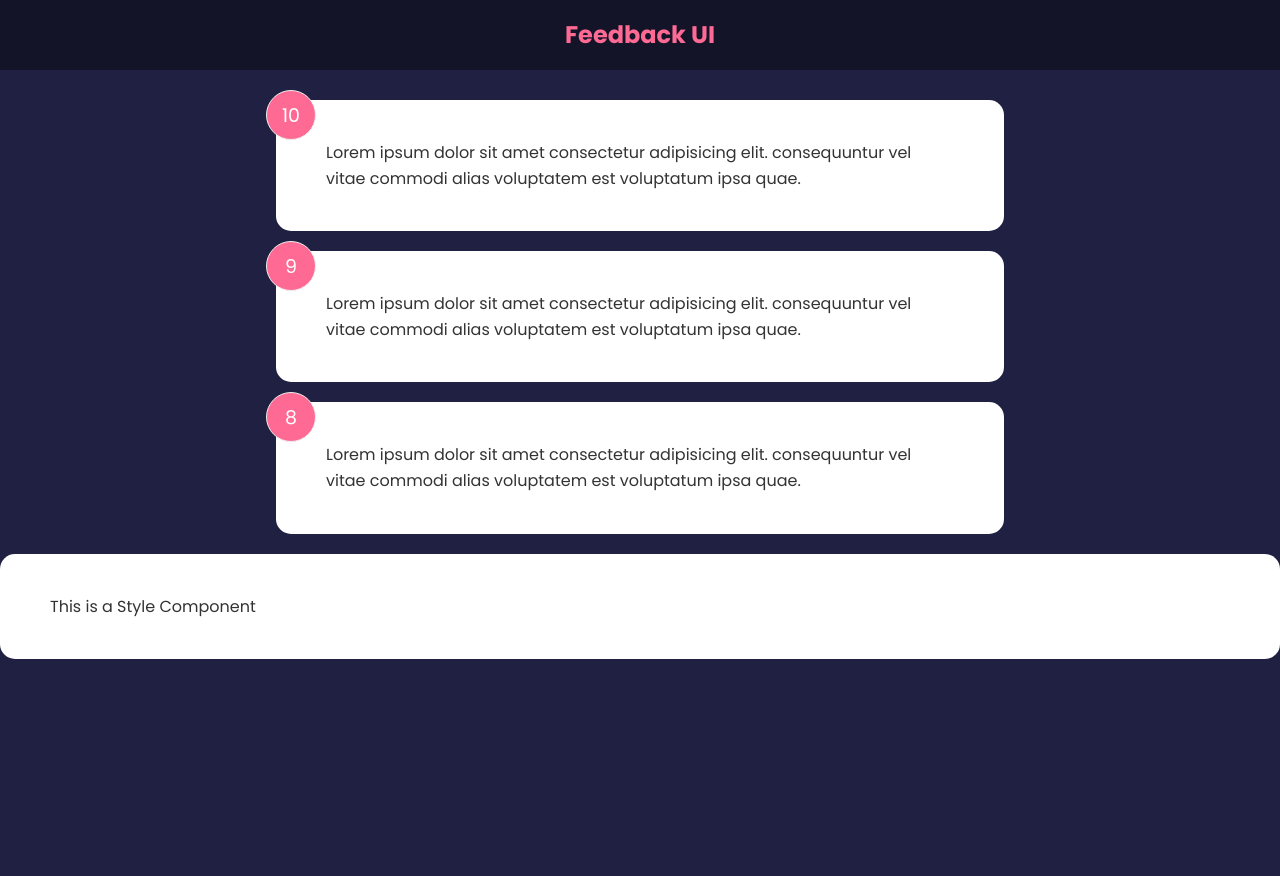
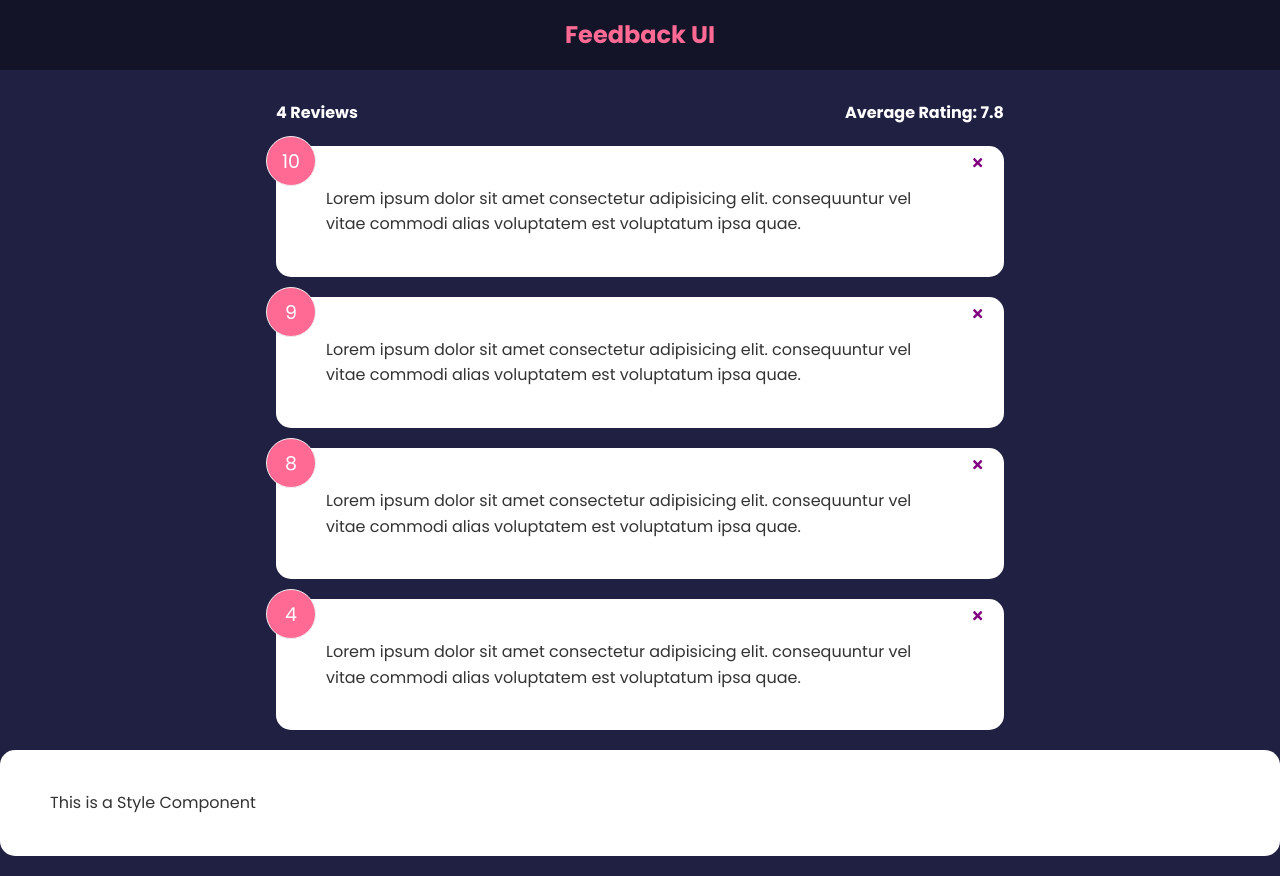
Before and after one commit to codeScarabee/myapp, a React (Create React App) app: page / in a window 1280 px wide. Before the commit the page ends 800 px from the top, so only its background shows below. Built offline with nearby package versions, Linux system fonts and the light colour scheme.

Commit message:
add feedbackstats component

```diff
--- a/package.json
+++ b/package.json
@@ -8,6 +8,7 @@
     "@testing-library/user-event": "^13.5.0",
     "react": "^18.2.0",
     "react-dom": "^18.2.0",
+    "react-icons": "^4.4.0",
     "react-scripts": "5.0.1",
     "web-vitals": "^2.1.4"
   },
--- a/src/App.js
+++ b/src/App.js
@@ -3,15 +3,22 @@ import { useState } from 'react';
 import Header from './components/Header';
 import FeedbackList from './components/FeedbackList';
 import FeedbackData from './data/FeedbackData';
+import FeedbackStats from './components/FeedbackStats';
 import Card from './components/Card';
 
 function App() {
   const [feedbacks, setFeedbacks] = useState(FeedbackData);
+  const deleteFeedback = (id) => {
+    if (window.confirm('You are going to delete this feedback?')) {
+      setFeedbacks(feedbacks.filter((feedback) => feedback.id !== id));
+    }
+  };
   return (
     <>
       <Header text="Feedback UI" />
       <div className="container">
-        <FeedbackList feedbacks={feedbacks} />
+        <FeedbackStats feedbacks={feedbacks} />
+        <FeedbackList feedbacks={feedbacks} handleDelete={deleteFeedback} />
       </div>
       <Card>This is a Style Component</Card>
     </>
--- a/src/components/FeedbackCard.jsx
+++ b/src/components/FeedbackCard.jsx
@@ -1,10 +1,14 @@
+import { FaTimes } from 'react-icons/fa';
 import PropTypes from 'prop-types';
 import Card from './Card';
 
-function FeedbackCard({ feedback }) {
+function FeedbackCard({ feedback, handleDelete }) {
   return (
     <Card>
       <div className="num-display">{feedback.rating}</div>
+      <button onClick={() => handleDelete(feedback.id)} className="close">
+        <FaTimes color="purple" />
+      </button>
       <div className="text-display">{feedback.text}</div>
     </Card>
   );
--- a/src/components/FeedbackList.jsx
+++ b/src/components/FeedbackList.jsx
@@ -1,14 +1,14 @@
 import PropTypes from 'prop-types';
 import FeedbackCard from './FeedbackCard';
 
-function FeedbackList({ feedbacks }) {
+function FeedbackList({ feedbacks, handleDelete }) {
   if (!feedbacks || feedbacks.length === 0) {
     return <p>No Feedback Yet</p>;
   }
   return (
     <div className="feedback-ilst">
       {feedbacks.map((feedback) => (
-        <FeedbackCard key={feedback.id} feedback={feedback} />
+        <FeedbackCard key={feedback.id} feedback={feedback} handleDelete={handleDelete} />
       ))}
     </div>
   );
--- /dev/null
+++ b/src/components/FeedbackStats.jsx
@@ -0,0 +1,15 @@
+function FeedbackStats({ feedbacks }) {
+  let average =
+    feedbacks.reduce((acc, cur) => {
+      return acc + cur.rating;
+    }, 0) / feedbacks.length;
+  average = parseFloat(average.toFixed(1));
+  return (
+    <div className="feedback-stats">
+      <h4>{feedbacks.length} Reviews</h4>
+      <h4>Average Rating: {isNaN(average) ? 0 : average}</h4>
+    </div>
+  );
+}
+
+export default FeedbackStats;
--- a/src/data/FeedbackData.js
+++ b/src/data/FeedbackData.js
@@ -14,6 +14,11 @@ const FeedbackData = [
     rating: 8,
     text: 'Lorem ipsum dolor sit amet consectetur adipisicing elit. consequuntur vel vitae commodi alias voluptatem est voluptatum ipsa quae.',
   },
-]
+  {
+    id: 4,
+    rating: 4,
+    text: 'Lorem ipsum dolor sit amet consectetur adipisicing elit. consequuntur vel vitae commodi alias voluptatem est voluptatum ipsa quae.',
+  },
+];
 
-export default FeedbackData
+export default FeedbackData;
```
Also changed, not shown: 1 other file (tests, documents, lock files or other folders).
